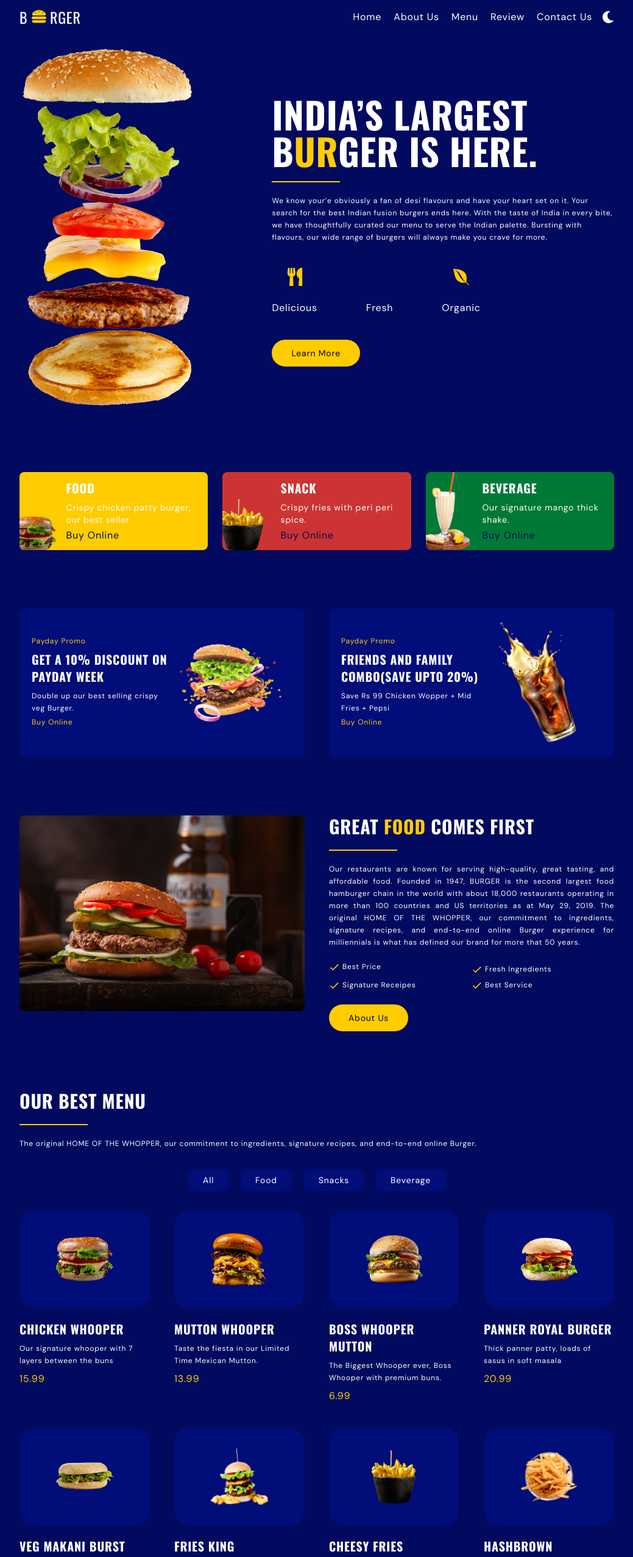
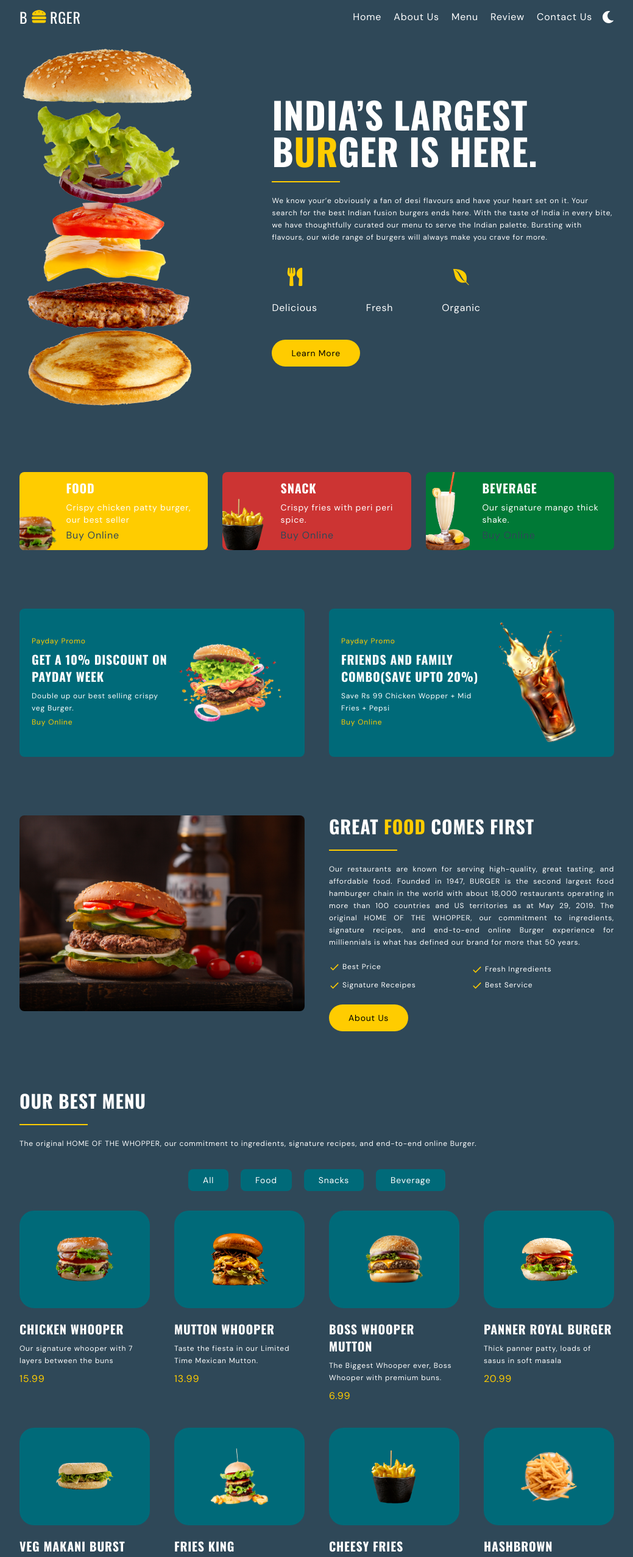
Before and after one commit to Manikandan1818/burger, a React (Vite) app: page / in a window 1280 px wide. Shown: the top 2553 px of the page at 61% size, without its empty margins (120-1159 px from the left). Built offline with nearby package versions, Linux system fonts and the light colour scheme; some icons are missing; a web font is replaced by a local one.

Commit message:
Finally Burger Website Completed!

```diff
--- a/index.html
+++ b/index.html
@@ -6,7 +6,7 @@
     <meta name="viewport" content="width=device-width, initial-scale=1.0" />
     <title>Burger</title>
   </head>
-  <body>
+  <body className="dark">
     <div id="root"></div>
     <script type="module" src="/src/main.jsx"></script>
   </body>
--- a/src/components/Menu.jsx
+++ b/src/components/Menu.jsx
@@ -44,7 +44,7 @@ const Menu = () => {
       <div className="grid grid-cols-1 gap-5 md:grid-cols-2 lg:grid-cols-4 md:gap-10">
         {result.map((item) => (
           <div key={item.id}>
-            <div className="h-56 grid place-items-center rounded-3xl bg-primaryColorLight hover:bg-secondaryColor ease-linear duration-200 lg:h-40">
+            <div className="h-56 grid place-items-center rounded-3xl bg-primaryColorLight dark:bg-darkColorLight hover:bg-secondaryColor ease-linear duration-200 lg:h-40">
               <img
                 src={item.img}
                 alt="menu"
--- a/src/components/MenuButton.jsx
+++ b/src/components/MenuButton.jsx
@@ -1,7 +1,7 @@
 const MenuButton = ({ value, handleClick }) => {
   return (
     <button
-      className="inline-block text-sm py-2 px-6 text-center cursor-pointer rounded-lg ease-linear duration-200 text-white bg-primaryColorLight hover:opacity-75 focus:text-black focus:bg-secondaryColor"
+      className="inline-block text-sm py-2 px-6 text-center cursor-pointer rounded-lg ease-linear duration-200 text-white bg-primaryColorLight dark:bg-darkColorLight hover:opacity-75 focus:text-black focus:bg-secondaryColor "
       value={value}
       onClick={handleClick}
     >
--- a/src/components/Nav.jsx
+++ b/src/components/Nav.jsx
@@ -1,19 +1,50 @@
-import { FaHamburger, FaMoon } from "react-icons/fa";
+import { FaHamburger, FaMoon, FaSun } from "react-icons/fa";
 import { IoClose } from "react-icons/io5";
 import { GiHamburgerMenu } from "react-icons/gi";
 
 import { navLinks } from "../constants";
-import { useState } from "react";
+import { useEffect, useState } from "react";
 
 const Nav = () => {
   const [open, setIsOpen] = useState(true);
+  const [border, setBorder] = useState(false);
+  const [theme, setTheme] = useState("light");
 
   const handleOpenClick = () => {
     setIsOpen(!open);
   };
 
+  useEffect(() => {
+    window.addEventListener("scroll", () => {
+      if (window.scrollY >= 40) {
+        setBorder(true);
+      } else {
+        setBorder(false);
+      }
+    });
+  }, []);
+
+  useEffect(() => {
+    if (theme === "dark") {
+      document.documentElement.classList.add("dark");
+    } else {
+      document.documentElement.classList.remove("dark");
+    }
+  }, [theme]);
+
+  const handleTheme = () => {
+    setTheme(theme === "dark" ? "light" : "dark");
+    if (localStorage.getItem("mode") === "dark") {
+      localStorage.setItem("mode", "light");
+    }
+  };
+
   return (
-    <header className="fixed bg-primaryColor top-0 left-0 z-10 w-full">
+    <header
+      className={`fixed bg-primaryColor dark:bg-darkColor top-0 left-0 z-10 w-full ${
+        border && `border-b border-secondaryColor`
+      }`}
+    >
       <nav className="container relative h-14 flex justify-between items-center">
         <div className="text-2xl">
           <a href="/" className="font-oswald uppercase leading-normal">
@@ -56,7 +87,9 @@ const Nav = () => {
           />
         </div>
         <div className="flex items-center gap-5 ml-4 text-xl cursor-pointer">
-          <FaMoon />
+          <button onClick={handleTheme}>
+            {theme === "dark" ? <FaSun /> : <FaMoon />}
+          </button>
           <GiHamburgerMenu className="md:hidden" onClick={handleOpenClick} />
         </div>
       </nav>
--- a/src/components/Promo.jsx
+++ b/src/components/Promo.jsx
@@ -9,7 +9,7 @@ const Promo = () => {
       {promos.map((promo) => (
         <div
           key={promo.title}
-          className="bg-primaryColorLight flex flex-col p-5 rounded-lg md:flex-row md:items-center lg:flex-row-reverse lg:flex-1"
+          className="bg-primaryColorLight dark:bg-darkColorLight flex flex-col p-5 rounded-lg md:flex-row md:items-center lg:flex-row-reverse lg:flex-1"
         >
           <img
             src={promo.imgURL}
--- a/src/components/Review.jsx
+++ b/src/components/Review.jsx
@@ -36,7 +36,10 @@ const Review = () => {
   };
 
   return (
-    <section id="menu" className="container bg-primaryColorLight mb-10">
+    <section
+      id="menu"
+      className="container bg-primaryColorLight dark:bg-darkColorLight mb-10"
+    >
       <div className="max-w-md mx-auto text-center">
         <h2 className="sec-title">Customer Review</h2>
         <div className="seperator mx-auto"></div>
@@ -46,7 +49,7 @@ const Review = () => {
         </p>
       </div>
       <div>
-        <div className="flex flex-col gap-5 rounded-lg p-6 bg-primaryColor mt-10">
+        <div className="flex flex-col gap-5 rounded-lg p-6 bg-primaryColor dark:bg-darkColorLight mt-10">
           <p className="para">{review[currentIndex].desc}</p>
           <div className="flex items-center">
             <button
--- a/src/index.css
+++ b/src/index.css
@@ -17,7 +17,7 @@
     @apply scroll-smooth;
   }
   body {
-    @apply text-white bg-primaryColor tracking-wider font-dmsans;
+    @apply text-white bg-primaryColor tracking-wider font-dmsans dark:bg-darkColor;
   }
 
   section {
--- a/tailwind.config.js
+++ b/tailwind.config.js
@@ -1,6 +1,7 @@
 /** @type {import('tailwindcss').Config} */
 export default {
   content: ["./index.html", "./src/**/*.{js,ts,jsx,tsx}"],
+  darkMode: "class",
   theme: {
     screens: {
       sm: "375px",
@@ -14,12 +15,13 @@ export default {
         oswald: ["Oswald", "sans-serif"],
       },
       colors: {
-        primaryColor: "#010a5e",
-        primaryColorLight: "#010d78",
+        primaryColor: "#2F4858",
+        primaryColorLight: "#006A79",
         secondaryColor: "#FFCC00",
         paragraphColor: "#c0c0c0",
         greenColor: "#007936",
         redColor: "#cc3433",
+        darkColor: "#000",
         darkColorLight: "#171717",
       },
       keyframes: {
```
